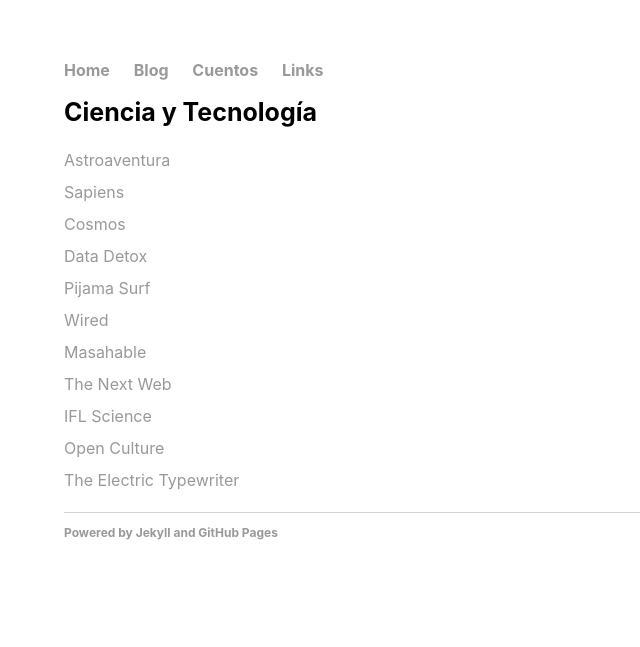
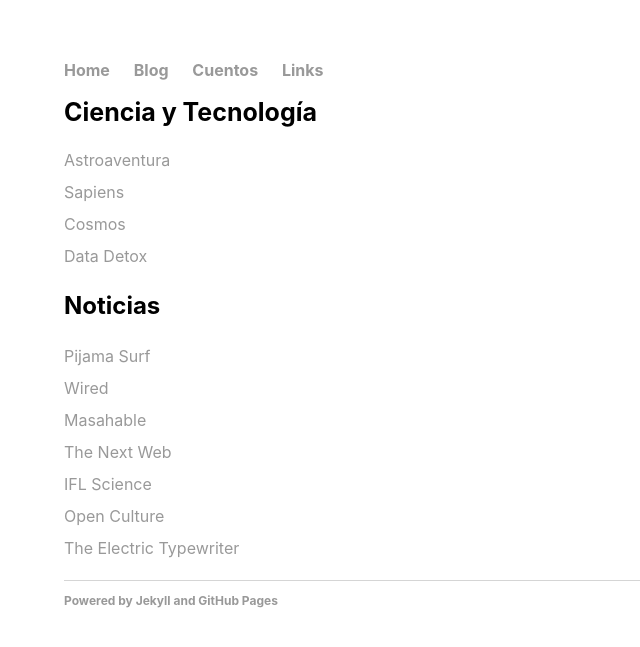
Before and after one commit to jumedata/jume-blog, a Jekyll site: the page built from _posts/2022-05-23-CienciayTecnologia.md, in a window 1280 px wide. Shown: the top 647 px of the page, without its empty margins (0-640 px from the left). Built offline with Jekyll 4.4.1, drawn with Linux system fonts in a browser that asks for light colours.

Commit message:
Update 2022-05-23-CienciayTecnologia.md

```diff
--- a/_posts/2022-05-23-CienciayTecnologia.md
+++ b/_posts/2022-05-23-CienciayTecnologia.md
@@ -9,6 +9,8 @@ categories: link
 [Sapiens](https://www.sapiens.org/)
 [Cosmos](https://cosmosmagazine.com/)
 [Data Detox](https://datadetoxkit.org/en/home)
+
+## Noticias
 [Pijama Surf](https://pijamasurf.com/)
 [Wired](https://www.wired.com/)
 [Masahable](https://mashable.com/)
```
